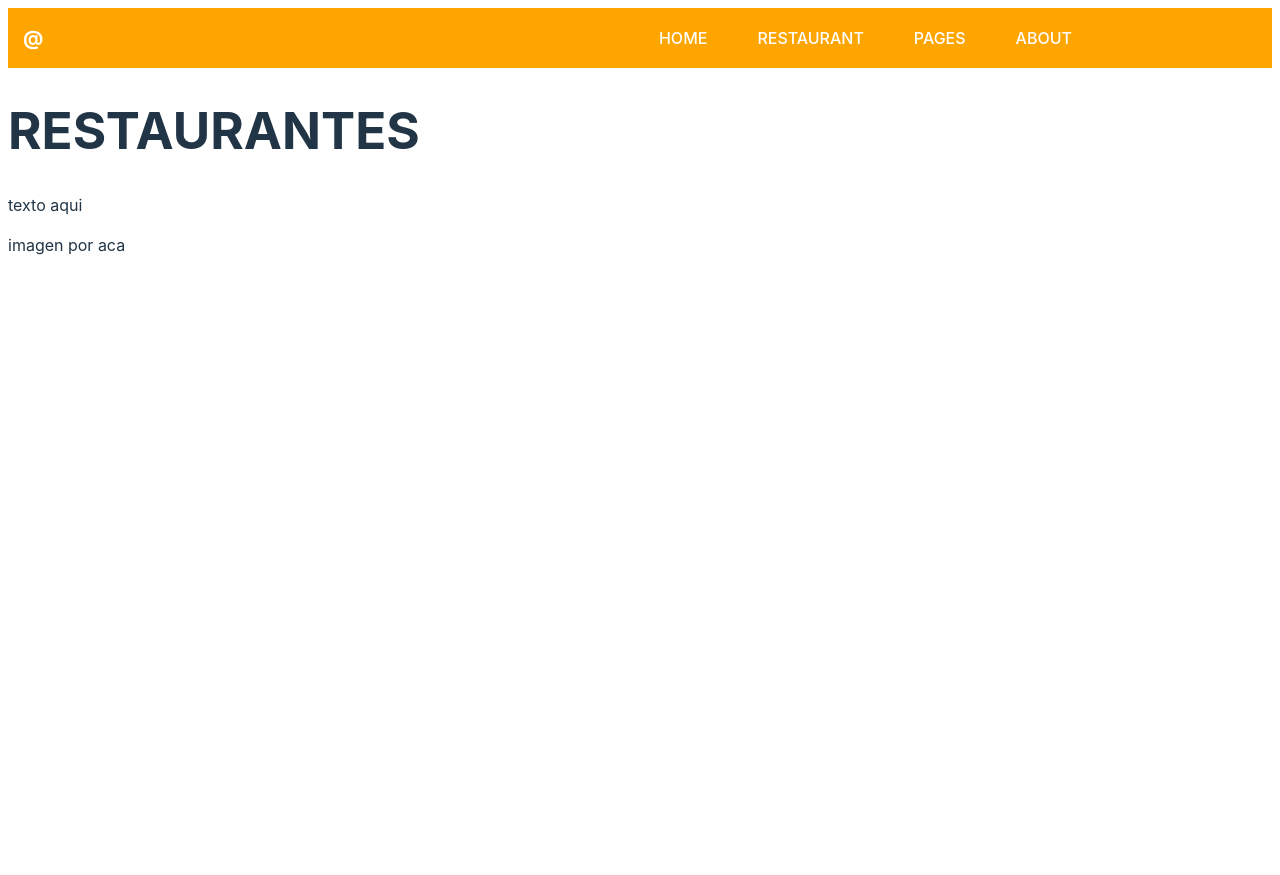
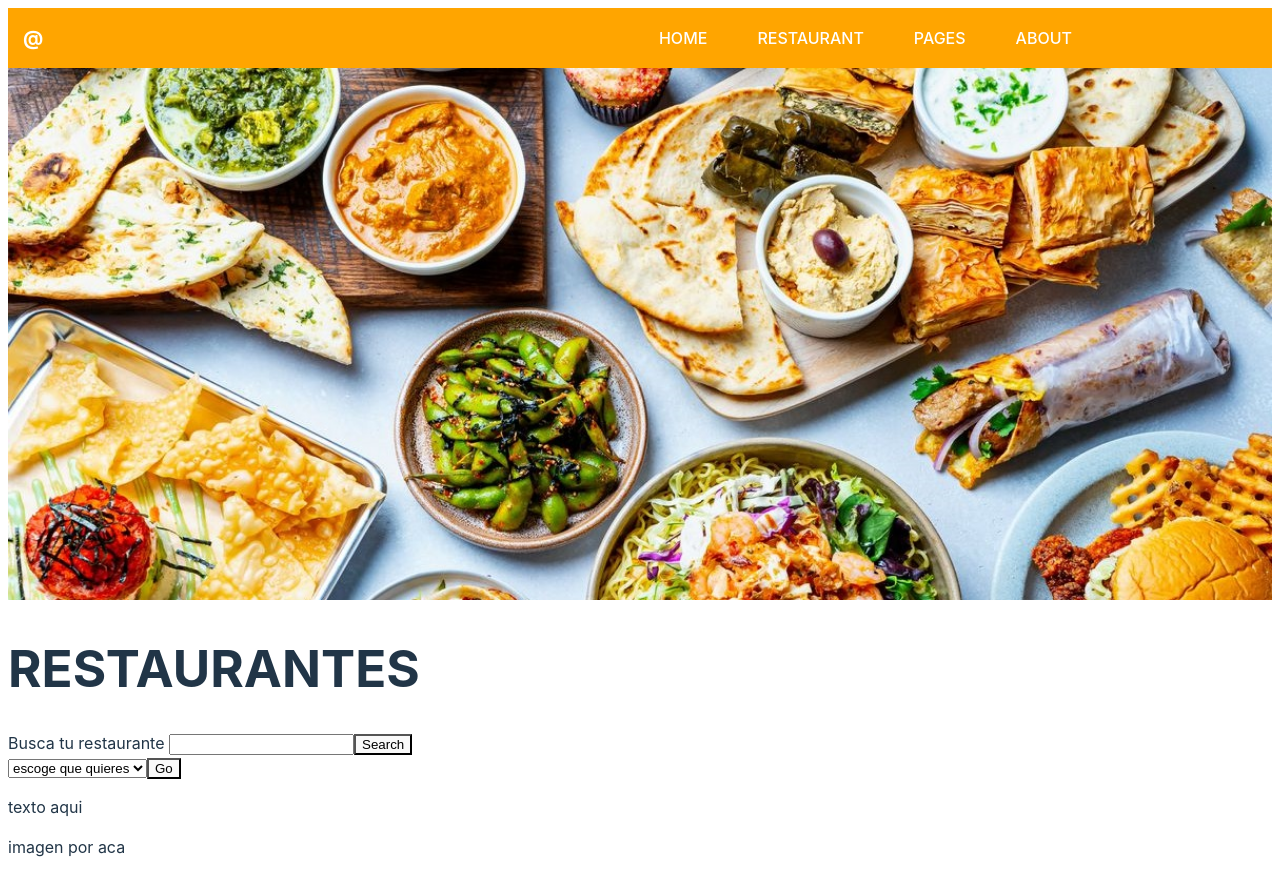
Before and after one commit to juandape/frontend-topv29-restaurantes, a React (Vite) app: page / in a window 1280 px wide. Before the commit the page ends 800 px from the top, so only its background shows below. Built offline with nearby package versions, Linux system fonts and the light colour scheme.

Commit message:
feat: componente filtro comida y restaurante

```diff
--- a/src/assets/restaurantsdata.json
+++ b/src/assets/restaurantsdata.json
@@ -59,7 +59,7 @@
       "id": 3,
       "name": "NARUTO Sushi Bar",
       "schedules": "12:00 - 20:00",
-      "category": "Asiatic",
+      "category": "Asian",
       "adress": "Cra. 43 #32-21",
       "logo": "",
       "foods": [
--- /dev/null
+++ b/src/components/filtrocomida/Filtrocomida.jsx
@@ -0,0 +1,19 @@
+import React, { useState } from 'react';
+
+function EatFilter() {
+  return (
+    <div>
+      <select name='' id=''>
+        <option value='' disabled selected hidden>
+          escoge que quieres
+        </option>
+        <option value='1'>Desayunar</option>
+        <option value='2'>Almorzar</option>
+        <option value='3'>Comer</option>
+      </select>
+      <button>Go</button>
+    </div>
+  );
+}
+
+export default EatFilter;
--- /dev/null
+++ b/src/components/filtrorest/Filtrorestaurant.jsx
@@ -0,0 +1,19 @@
+import React, {useState} from 'react';
+
+function RestFilter() {
+  const [search, setSearch] = useState('')
+
+  const handleChange = (event) => {
+    setSearch(event.target.value)
+  }
+
+  return (
+    <div>
+      <label>Busca tu restaurante  </label>
+      <input type="text" value={search} onChange={handleChange} />
+    <button>Search</button>
+    </div>
+  );
+}
+
+export default RestFilter;
--- a/src/components/header/Header.jsx
+++ b/src/components/header/Header.jsx
@@ -10,20 +10,34 @@ function Header() {
   };
 
   return (
+    <>
       <nav className='header-container'>
         <div className='header-container__logo'>@</div>
         <div className={`header-container__items ${isOpen && 'open'}`}>
-        <div><NavLink to='/'> HOME </NavLink></div>
-        <div><NavLink to='/'> RESTAURANT </NavLink></div>
-        <div><NavLink to='/'> PAGES </NavLink></div>
-        <div><NavLink to='/about'> ABOUT </NavLink></div>
+          <div>
+            <NavLink to='/'> HOME </NavLink>
           </div>
-      <div className={`header-container--toggle ${isOpen && 'open'}`} onClick={handleClick}>
+          <div>
+            <NavLink to='/'> RESTAURANT </NavLink>
+          </div>
+          <div>
+            <NavLink to='/'> PAGES </NavLink>
+          </div>
+          <div>
+            <NavLink to='/about'> ABOUT </NavLink>
+          </div>
+        </div>
+        <div
+          className={`header-container--toggle ${isOpen && 'open'}`}
+          onClick={handleClick}
+        >
           <span></span>
           <span></span>
           <span></span>
         </div>
       </nav>
+      <img src='images/food.jpg' alt='' />
+    </>
   );
 }
 
--- a/src/components/header/header.css
+++ b/src/components/header/header.css
@@ -1,3 +1,8 @@
+img{
+  width: 100%;
+}
+
+
 .header-container {
   background: orange;
   height: 60px;
--- a/src/main.css
+++ b/src/main.css
@@ -36,7 +36,7 @@ h1 {
   line-height: 1.1;
 }
 
-button {
+/* button {
   border-radius: 8px;
   border: 1px solid transparent;
   padding: 0.6em 1.2em;
@@ -46,7 +46,7 @@ button {
   background-color: #1a1a1a;
   cursor: pointer;
   transition: border-color 0.25s;
-}
+} */
 button:hover {
   border-color: #646cff;
 }
--- a/src/pages/home/Home.jsx
+++ b/src/pages/home/Home.jsx
@@ -1,11 +1,19 @@
 // import { Link, useLoaderData } from "react-router-dom";
 import React from 'react';
+import RestFilter from '../../components/filtrorest/Filtrorestaurant';
+import EatFilter from '../../components/filtrocomida/Filtrocomida';
+import restaurantsdata from '../../assets/restaurantsdata.json';
 import './home.css';
+
+
+
 
 function HomePage() {
   return (
-    <div>
+    <div className='container__home'>
       <h1>RESTAURANTES</h1>
+      <RestFilter />
+      <EatFilter />
       <p>texto aqui</p>
       <p>imagen por aca</p>
     </div>
```
Also changed, not shown: public/images/food.jpg (added), src/components/filtrorest/filtro.css (added). Lines whose indentation alone changed are shown as unchanged.
